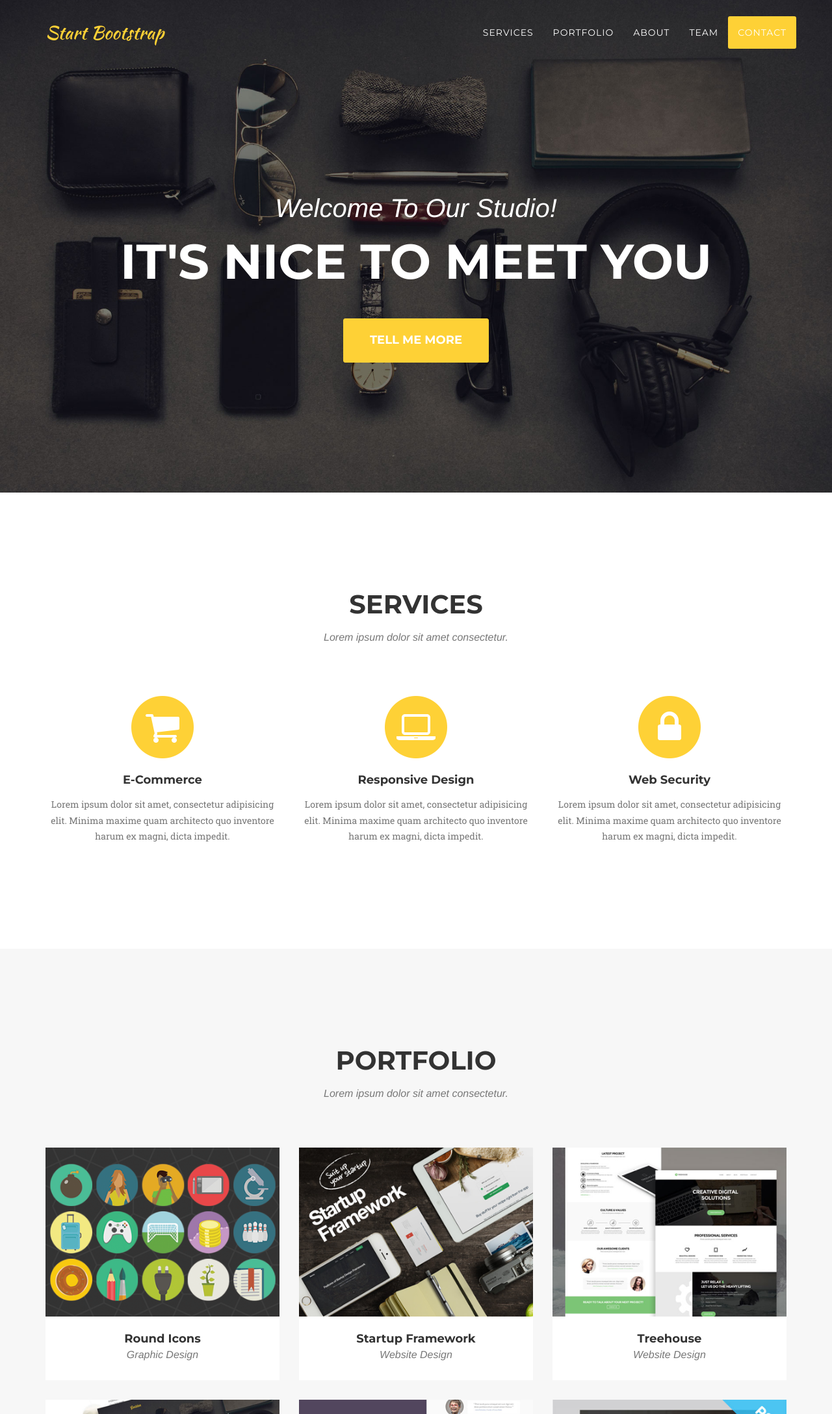
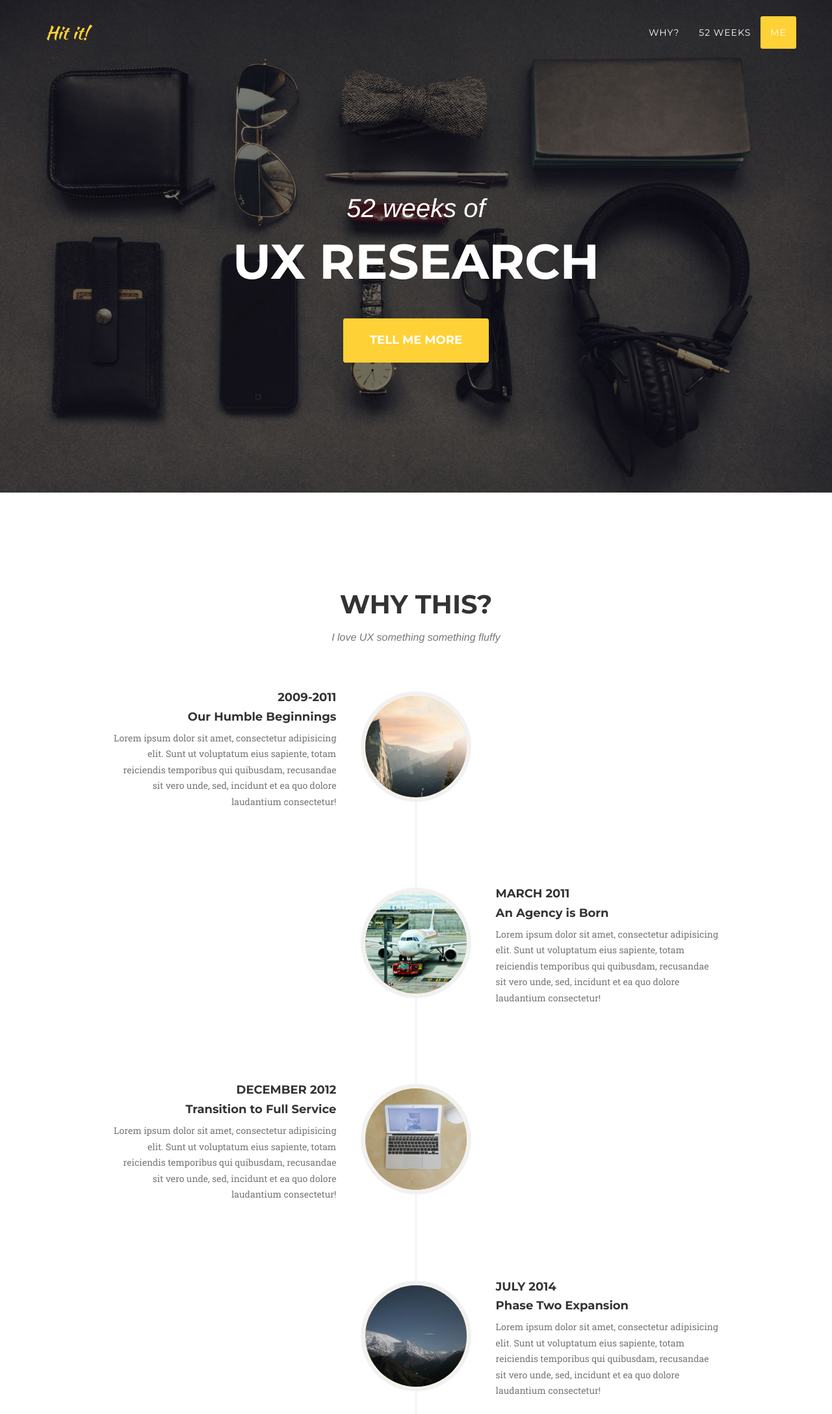
Before and after one commit to jasminmayfield/52weeksofuxresearch, a plain HTML site: page startbootstrap-agency-1.0.4/index.html in a window 1280 px wide. Shown: the top 2176 px of the page at 65% size. Drawn offline with nearby package versions, Linux system fonts and the light colour scheme; a web font is replaced by a local one.

Commit message:
reorder header and subsequent sections, few wording changes

```diff
--- a/startbootstrap-agency-1.0.4/index.html
+++ b/startbootstrap-agency-1.0.4/index.html
@@ -9,7 +9,7 @@
     <meta name="description" content="">
     <meta name="author" content="">
 
-    <title>Agency - Start Bootstrap Theme</title>
+    <title>52 Weeks of UX Research</title>
 
     <!-- Bootstrap Core CSS -->
     <link href="css/bootstrap.min.css" rel="stylesheet">
@@ -46,7 +46,7 @@
                     <span class="icon-bar"></span>
                     <span class="icon-bar"></span>
                 </button>
-                <a class="navbar-brand page-scroll" href="#page-top">Start Bootstrap</a>
+                <a class="navbar-brand page-scroll" href="#page-top">Hit it!</a>
             </div>
 
             <!-- Collect the nav links, forms, and other content for toggling -->
@@ -56,20 +56,20 @@
                         <a href="#page-top"></a>
                     </li>
                     <li>
+                        <a class="page-scroll" href="#about">Why?</a>
+                    </li>
+                    <!-- <li>
                         <a class="page-scroll" href="#services">Services</a>
+                    </li> -->
+                    <li>
+                        <a class="page-scroll" href="#portfolio">52 Weeks</a>
                     </li>
                     <li>
-                        <a class="page-scroll" href="#portfolio">Portfolio</a>
+                        <a class="page-scroll" href="#team">Me</a>
                     </li>
-                    <li>
-                        <a class="page-scroll" href="#about">About</a>
-                    </li>
-                    <li>
-                        <a class="page-scroll" href="#team">Team</a>
-                    </li>
-                    <li>
+                   <!--  <li>
                         <a class="page-scroll" href="#contact">Contact</a>
-                    </li>
+                    </li> -->
                 </ul>
             </div>
             <!-- /.navbar-collapse -->
@@ -81,15 +81,96 @@
     <header>
         <div class="container">
             <div class="intro-text">
-                <div class="intro-lead-in">Welcome To Our Studio!</div>
-                <div class="intro-heading">It's Nice To Meet You</div>
-                <a href="#services" class="page-scroll btn btn-xl">Tell Me More</a>
+                <div class="intro-lead-in">52 weeks of</div>
+                <div class="intro-heading">UX Research</div>
+                <a href="#about" class="page-scroll btn btn-xl">Tell Me More</a>
             </div>
         </div>
     </header>
 
+    <!-- Why Section -->
+    <section id="about">
+        <div class="container">
+            <div class="row">
+                <div class="col-lg-12 text-center">
+                    <h2 class="section-heading">Why this?</h2>
+                    <h3 class="section-subheading text-muted">I love UX something something fluffy</h3>
+                </div>
+            </div>
+            <div class="row">
+                <div class="col-lg-12">
+                    <ul class="timeline">
+                        <li>
+                            <div class="timeline-image">
+                                <img class="img-circle img-responsive" src="img/about/1.jpg" alt="">
+                            </div>
+                            <div class="timeline-panel">
+                                <div class="timeline-heading">
+                                    <h4>2009-2011</h4>
+                                    <h4 class="subheading">Our Humble Beginnings</h4>
+                                </div>
+                                <div class="timeline-body">
+                                    <p class="text-muted">Lorem ipsum dolor sit amet, consectetur adipisicing elit. Sunt ut voluptatum eius sapiente, totam reiciendis temporibus qui quibusdam, recusandae sit vero unde, sed, incidunt et ea quo dolore laudantium consectetur!</p>
+                                </div>
+                            </div>
+                        </li>
+                        <li class="timeline-inverted">
+                            <div class="timeline-image">
+                                <img class="img-circle img-responsive" src="img/about/2.jpg" alt="">
+                            </div>
+                            <div class="timeline-panel">
+                                <div class="timeline-heading">
+                                    <h4>March 2011</h4>
+                                    <h4 class="subheading">An Agency is Born</h4>
+                                </div>
+                                <div class="timeline-body">
+                                    <p class="text-muted">Lorem ipsum dolor sit amet, consectetur adipisicing elit. Sunt ut voluptatum eius sapiente, totam reiciendis temporibus qui quibusdam, recusandae sit vero unde, sed, incidunt et ea quo dolore laudantium consectetur!</p>
+                                </div>
+                            </div>
+                        </li>
+                        <li>
+                            <div class="timeline-image">
+                                <img class="img-circle img-responsive" src="img/about/3.jpg" alt="">
+                            </div>
+                            <div class="timeline-panel">
+                                <div class="timeline-heading">
+                                    <h4>December 2012</h4>
+                                    <h4 class="subheading">Transition to Full Service</h4>
+                                </div>
+                                <div class="timeline-body">
+                                    <p class="text-muted">Lorem ipsum dolor sit amet, consectetur adipisicing elit. Sunt ut voluptatum eius sapiente, totam reiciendis temporibus qui quibusdam, recusandae sit vero unde, sed, incidunt et ea quo dolore laudantium consectetur!</p>
+                                </div>
+                            </div>
+                        </li>
+                        <li class="timeline-inverted">
+                            <div class="timeline-image">
+                                <img class="img-circle img-responsive" src="img/about/4.jpg" alt="">
+                            </div>
+                            <div class="timeline-panel">
+                                <div class="timeline-heading">
+                                    <h4>July 2014</h4>
+                                    <h4 class="subheading">Phase Two Expansion</h4>
+                                </div>
+                                <div class="timeline-body">
+                                    <p class="text-muted">Lorem ipsum dolor sit amet, consectetur adipisicing elit. Sunt ut voluptatum eius sapiente, totam reiciendis temporibus qui quibusdam, recusandae sit vero unde, sed, incidunt et ea quo dolore laudantium consectetur!</p>
+                                </div>
+                            </div>
+                        </li>
+                        <li class="timeline-inverted">
+                            <div class="timeline-image">
+                                <h4>Be Part
+                                    <br>Of Our
+                                    <br>Story!</h4>
+                            </div>
+                        </li>
+                    </ul>
+                </div>
+            </div>
+        </div>
+    </section>
+
     <!-- Services Section -->
-    <section id="services">
+    <!-- <section id="services">
         <div class="container">
             <div class="row">
                 <div class="col-lg-12 text-center">
@@ -124,14 +205,14 @@
                 </div>
             </div>
         </div>
-    </section>
+    </section> -->
 
     <!-- Portfolio Grid Section -->
     <section id="portfolio" class="bg-light-gray">
         <div class="container">
             <div class="row">
                 <div class="col-lg-12 text-center">
-                    <h2 class="section-heading">Portfolio</h2>
+                    <h2 class="section-heading">52 Weeks</h2>
                     <h3 class="section-subheading text-muted">Lorem ipsum dolor sit amet consectetur.</h3>
                 </div>
             </div>
@@ -224,93 +305,12 @@
         </div>
     </section>
 
-    <!-- About Section -->
-    <section id="about">
-        <div class="container">
-            <div class="row">
-                <div class="col-lg-12 text-center">
-                    <h2 class="section-heading">About</h2>
-                    <h3 class="section-subheading text-muted">Lorem ipsum dolor sit amet consectetur.</h3>
-                </div>
-            </div>
-            <div class="row">
-                <div class="col-lg-12">
-                    <ul class="timeline">
-                        <li>
-                            <div class="timeline-image">
-                                <img class="img-circle img-responsive" src="img/about/1.jpg" alt="">
-                            </div>
-                            <div class="timeline-panel">
-                                <div class="timeline-heading">
-                                    <h4>2009-2011</h4>
-                                    <h4 class="subheading">Our Humble Beginnings</h4>
-                                </div>
-                                <div class="timeline-body">
-                                    <p class="text-muted">Lorem ipsum dolor sit amet, consectetur adipisicing elit. Sunt ut voluptatum eius sapiente, totam reiciendis temporibus qui quibusdam, recusandae sit vero unde, sed, incidunt et ea quo dolore laudantium consectetur!</p>
-                                </div>
-                            </div>
-                        </li>
-                        <li class="timeline-inverted">
-                            <div class="timeline-image">
-                                <img class="img-circle img-responsive" src="img/about/2.jpg" alt="">
-                            </div>
-                            <div class="timeline-panel">
-                                <div class="timeline-heading">
-                                    <h4>March 2011</h4>
-                                    <h4 class="subheading">An Agency is Born</h4>
-                                </div>
-                                <div class="timeline-body">
-                                    <p class="text-muted">Lorem ipsum dolor sit amet, consectetur adipisicing elit. Sunt ut voluptatum eius sapiente, totam reiciendis temporibus qui quibusdam, recusandae sit vero unde, sed, incidunt et ea quo dolore laudantium consectetur!</p>
-                                </div>
-                            </div>
-                        </li>
-                        <li>
-                            <div class="timeline-image">
-                                <img class="img-circle img-responsive" src="img/about/3.jpg" alt="">
-                            </div>
-                            <div class="timeline-panel">
-                                <div class="timeline-heading">
-                                    <h4>December 2012</h4>
-                                    <h4 class="subheading">Transition to Full Service</h4>
-                                </div>
-                                <div class="timeline-body">
-                                    <p class="text-muted">Lorem ipsum dolor sit amet, consectetur adipisicing elit. Sunt ut voluptatum eius sapiente, totam reiciendis temporibus qui quibusdam, recusandae sit vero unde, sed, incidunt et ea quo dolore laudantium consectetur!</p>
-                                </div>
-                            </div>
-                        </li>
-                        <li class="timeline-inverted">
-                            <div class="timeline-image">
-                                <img class="img-circle img-responsive" src="img/about/4.jpg" alt="">
-                            </div>
-                            <div class="timeline-panel">
-                                <div class="timeline-heading">
-                                    <h4>July 2014</h4>
-                                    <h4 class="subheading">Phase Two Expansion</h4>
-                                </div>
-                                <div class="timeline-body">
-                                    <p class="text-muted">Lorem ipsum dolor sit amet, consectetur adipisicing elit. Sunt ut voluptatum eius sapiente, totam reiciendis temporibus qui quibusdam, recusandae sit vero unde, sed, incidunt et ea quo dolore laudantium consectetur!</p>
-                                </div>
-                            </div>
-                        </li>
-                        <li class="timeline-inverted">
-                            <div class="timeline-image">
-                                <h4>Be Part
-                                    <br>Of Our
-                                    <br>Story!</h4>
-                            </div>
-                        </li>
-                    </ul>
-                </div>
-            </div>
-        </div>
-    </section>
-
     <!-- Team Section -->
     <section id="team" class="bg-light-gray">
         <div class="container">
             <div class="row">
                 <div class="col-lg-12 text-center">
-                    <h2 class="section-heading">Our Amazing Team</h2>
+                    <h2 class="section-heading">Me</h2>
                     <h3 class="section-subheading text-muted">Lorem ipsum dolor sit amet consectetur.</h3>
                 </div>
             </div>
@@ -398,7 +398,7 @@
     </aside>
 
     <!-- Contact Section -->
-    <section id="contact">
+    <!-- <section id="contact">
         <div class="container">
             <div class="row">
                 <div class="col-lg-12 text-center">
@@ -441,7 +441,7 @@
             </div>
         </div>
     </section>
-
+ -->
     <footer>
         <div class="container">
             <div class="row">
```
Also changed, not shown: startbootstrap-agency-1.0.4/img/about/Me.jpg (added), 3 other files.
